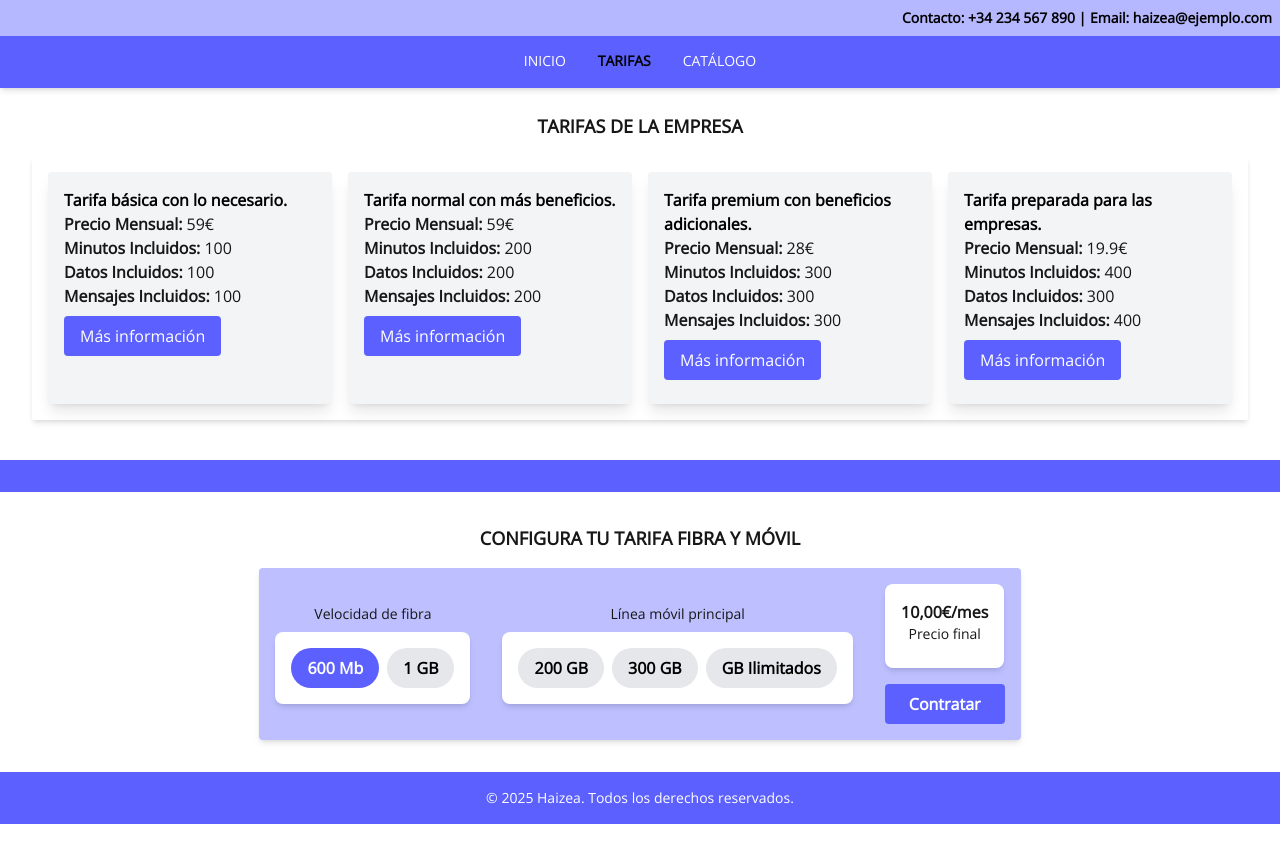
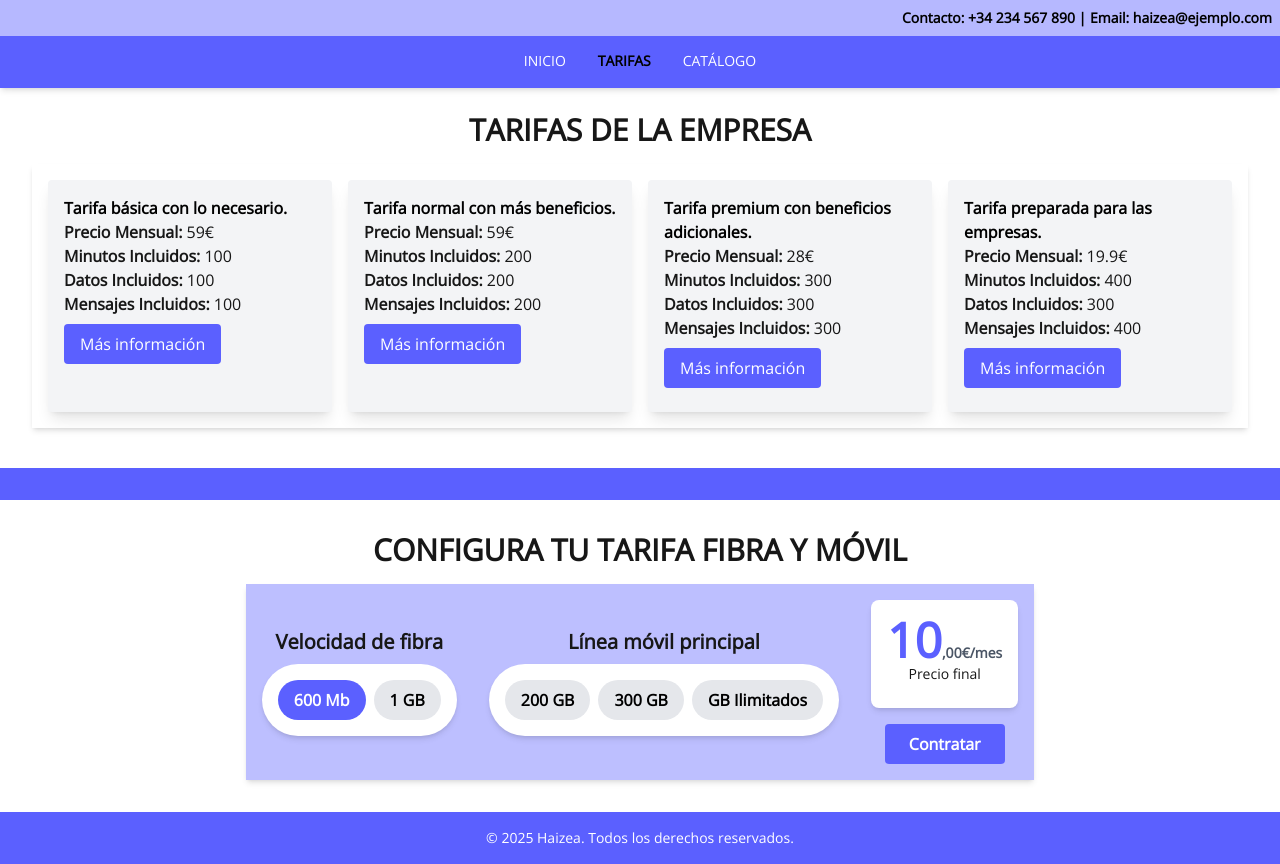
Before and after one commit to haizeagc/PFG_Next, a Next.js app in the folder my-app/: page /tarifas in a window 1280 px wide. Before the commit the page ends 824 px from the top, so only its background shows below. Built offline with nearby package versions, Linux system fonts and the light colour scheme; data requests are answered from the project's data file.

Commit message:
Elecciones hecho
Funcional y visual hecho

```diff
--- a/my-app/src/app/ui/tarifas/datoTarifa.tsx
+++ b/my-app/src/app/ui/tarifas/datoTarifa.tsx
@@ -7,7 +7,7 @@ export default async function DatoTarifa() {
     return (
       <div className="flex flex-col items-center justify-center p-8">
         {/* Cuadrado morado con el primer h1 */}
-        <h1 className="text-lg font-bold mb-4">TARIFAS DE LA EMPRESA</h1>
+        <h1 className="text-3xl font-bold mb-4">TARIFAS DE LA EMPRESA</h1>
 
         {/* Contenedor de las tarifas */}
         <div className="w-full p-4 shadow-md bg-white">
--- a/my-app/src/app/ui/tarifas/elecciones.tsx
+++ b/my-app/src/app/ui/tarifas/elecciones.tsx
@@ -32,17 +32,17 @@ export default function Elecciones() {
   return (
     <div className="flex flex-col justify-center items-center my-8">
     {/* Título principal */}
-    <h2 className="text-lg font-bold mb-4">CONFIGURA TU TARIFA FIBRA Y MÓVIL</h2>
+    <h2 className="text-3xl font-bold mb-4">CONFIGURA TU TARIFA FIBRA Y MÓVIL</h2>
 
     {/* Contenedor del formulario */}
-    <div className="w-auto h-auto p-4 rounded shadow-md bg-[#bdbfff] text-center">
+    <div className="w-auto h-auto p-4 shadow-md bg-[#bdbfff] text-center">
       <form className="flex flex-col gap-8 items-center">
         {/* Contenedor de fibra, minutos, precio y botón en la misma fila */}
         <div className="flex flex-row gap-8 items-center">
           {/* Selección de fibra con botones */}
           <div>
-            <label className="block text-sm font-medium mb-2">Velocidad de fibra</label>
-            <div className="p-4 bg-white rounded-lg shadow-md font-bold">
+            <label className="block text-xl font-bold mb-2">Velocidad de fibra</label>
+            <div className="p-4 bg-white rounded-full shadow-md font-bold">
               <div className="flex gap-2">
                 {["600 Mb", "1 GB"].map((fibra) => (
                   <button
@@ -64,8 +64,8 @@ export default function Elecciones() {
 
           {/* Selección de minutos con botones */}
           <div>
-            <label className="block text-sm font-medium mb-2">Línea móvil principal</label>
-            <div className="p-4 bg-white rounded-lg shadow-md font-bold">
+            <label className="block text-xl font-bold mb-2">Línea móvil principal</label>
+            <div className="p-4 bg-white rounded-full shadow-md font-bold">
               <div className="flex gap-2">
                 {["200 GB", "300 GB", "GB Ilimitados"].map((minutos) => (
                   <button
@@ -90,7 +90,8 @@ export default function Elecciones() {
   {/* Precio total */}
   <div className="mb-4">
     <div className="p-4 bg-white rounded-lg shadow-md font-bold">
-      {calcularPrecioTotal()},00€/mes
+    <span className="text-5xl text-[#5b60ff] font-bold">{calcularPrecioTotal()}</span>
+    <span className="text-sm text-gray-600">,00€/mes</span>
       <label className="block text-sm font-medium mb-2">Precio final</label>
     </div>
   </div>
```
